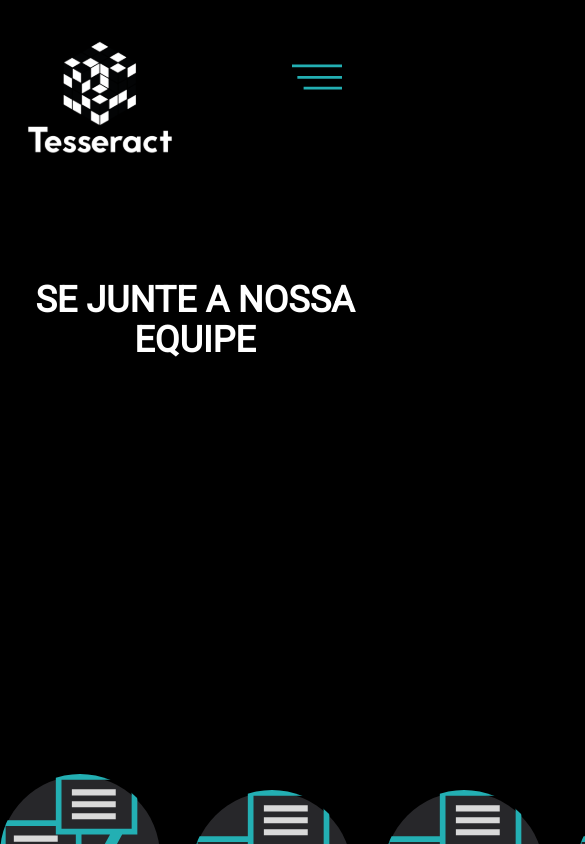
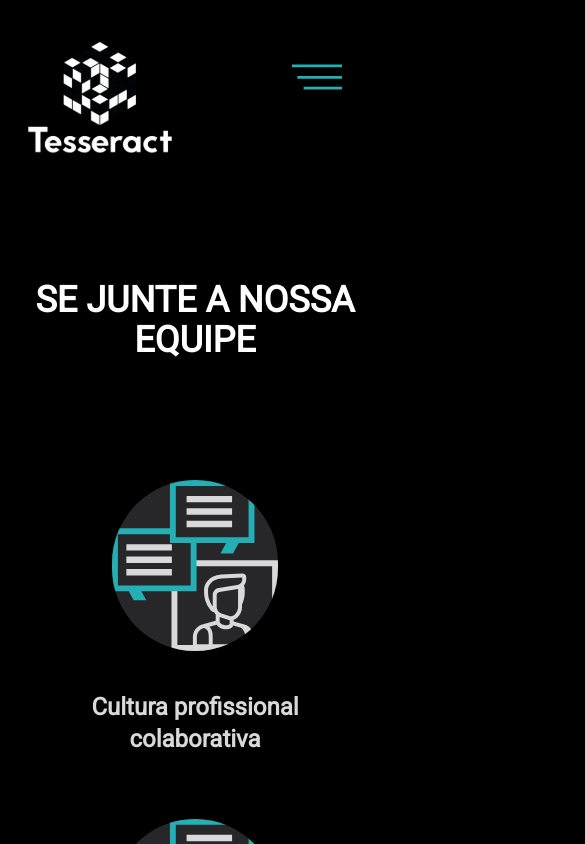
Before and after one commit to grupotesseract/grupotesseract.com.br, a Next.js app: page /carreira in a window 390 px wide. Shown: the top 844 px of the page, 585 px wide, since content can reach past the window. Built offline with nearby package versions, Linux system fonts and the light colour scheme.

Commit message:
feat(layout): Adjust the responsive layout the component Icon Circle.

```diff
--- a/app/carreira/page.tsx
+++ b/app/carreira/page.tsx
@@ -5,30 +5,26 @@ export default function Career() {
   const data = [
     {
       icon: contact,
-      iconClass: 'w-40 h-40',
       text: 'Cultura profissional colaborativa',
-      textClass: 'text-2xl font-bold text-gray pl-4',
+      textClass: 'text-2xl text-center font-bold text-gray',
       key: 1,
     },
     {
       icon: contact,
-      iconClass: 'w-40 h-40',
       text: 'Sistema de apoio interno',
-      textClass: 'text-2xl font-bold text-gray pl-4',
+      textClass: 'text-2xl text-center font-bold text-gray',
       key: 2,
     },
     {
       icon: contact,
-      iconClass: 'w-40 h-40',
       text: 'Variedade de tecnologias',
-      textClass: 'text-2xl font-bold text-gray pl-4',
+      textClass: 'text-2xl text-center font-bold text-gray',
       key: 3,
     },
     {
       icon: contact,
-      iconClass: 'w-40 h-40',
       text: 'Trabalho 100% remoto',
-      textClass: 'text-2xl font-bold text-gray pl-4',
+      textClass: 'text-2xl text-center font-bold text-gray',
       key: 4,
     },
   ];
@@ -39,13 +35,12 @@ export default function Career() {
           Se junte a nossa equipe
         </h1>
       </div>
-      <div className="flex items-center mt-52 gap-8">
+      <div className="flex flex-col justify-center items-center mt-24 p-6 gap-16 lg:flex-row lg:flex-wrap xl:flex-nowrap lg:mt-52 lg:gap-8 2xl:max-w-[1300px] 2xl:m-auto">
         {data.map((item) => {
           return (
             <IconText
               key={item.key}
               icon={item.icon.src}
-              iconClass={item.iconClass}
               text={item.text}
               textClass={item.textClass}
               iconName={'icone'}
--- a/app/components/IconText.tsx
+++ b/app/components/IconText.tsx
@@ -14,7 +14,7 @@ export default function IconText(props: IconTextProps) {
   const { icon, iconName, iconClass, text, textClass, width, height } = props;
 
   return (
-    <div className="flex flex-col items-center mt-52 gap-8">
+    <div className="flex flex-col items-center gap-10 lg:gap-8 lg:mt-12 xl:mt-48">
       <div
         className={`flex flex-wrap content-center justify-center rounded-full bg-zinc-800 ${iconClass}`}
       >
--- a/app/quemsomos/page.tsx
+++ b/app/quemsomos/page.tsx
@@ -1,37 +1,37 @@
-import CompanyCulture from '../components/CompanyCulture';
+import CompanyCulture from '@/components/CompanyCulture';
 import IconText from '@/components/IconText';
-import TeamMemberList from '../components/TeamMemberList';
-import TextWithButton from '../components/TextWithButton';
+import TeamMemberList from '@/components/TeamMemberList';
+import TextWithButton from '@/components/TextWithButton';
 import contact from '@/assets/image/contact.svg';
 
 export default function AboutUs() {
   const data = [
     {
       icon: contact,
-      iconClass: 'w-48 h-48',
+      iconClass: 'w-40 h-40',
       text: 'Cultura profissional colaborativa',
-      textClass: 'text-2lg font-bold text-gray pl-4',
+      textClass: 'text-2xl text-center font-bold text-gray pl-4 lg:text-2lg',
       key: 1,
     },
     {
       icon: contact,
-      iconClass: 'w-48 h-48',
+      iconClass: 'w-40 h-40',
       text: 'Sistema de apoio interno',
-      textClass: 'text-2lg font-bold text-gray pl-4',
+      textClass: 'text-2xl text-center font-bold text-gray pl-4 lg:text-2lg',
       key: 2,
     },
     {
       icon: contact,
-      iconClass: 'w-48 h-48',
+      iconClass: 'w-40 h-40',
       text: 'Variedade de tecnologias',
-      textClass: 'text-2lg font-bold text-gray pl-4',
+      textClass: 'text-2xl text-center font-bold text-gray pl-4 lg:text-2lg',
       key: 3,
     },
     {
       icon: contact,
-      iconClass: 'w-48 h-48',
+      iconClass: 'w-40 h-40',
       text: 'Trabalho 100% remoto',
-      textClass: 'text-2lg font-bold text-gray pl-4',
+      textClass: 'text-2xl text-center font-bold text-gray pl-4 lg:text-2lg',
       key: 4,
     },
   ];
@@ -39,7 +39,7 @@ export default function AboutUs() {
     <>
       <div>
         <CompanyCulture />
-        <div className="flex justify-center items-center gap-24 mt-52 pl-2 pr-2">
+        <div className="flex flex-col justify-center items-center gap-20 mt-24 pr-4 lg:flex-row lg:flex-wrap xl:flex-nowrap xl:gap-24 xl:mt-52 2xl:max-w-[1300px] 2xl:m-auto 2xl:mt-48">
           {data.map((item) => {
             return (
               <IconText
@@ -49,8 +49,8 @@ export default function AboutUs() {
                 text={item.text}
                 textClass={item.textClass}
                 iconName={'icone'}
-                width={195}
-                height={195}
+                width={175}
+                height={175}
               />
             );
           })}
```
